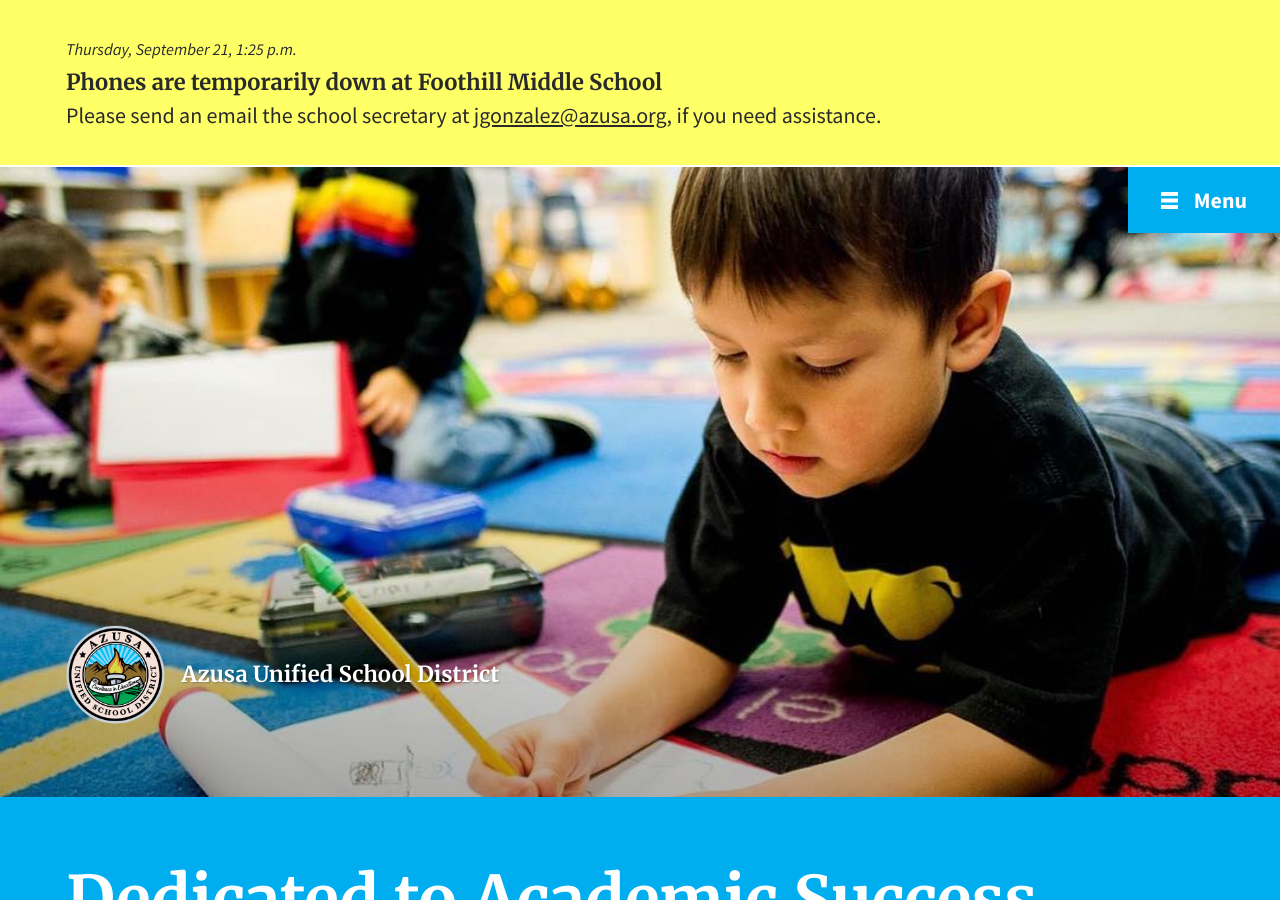
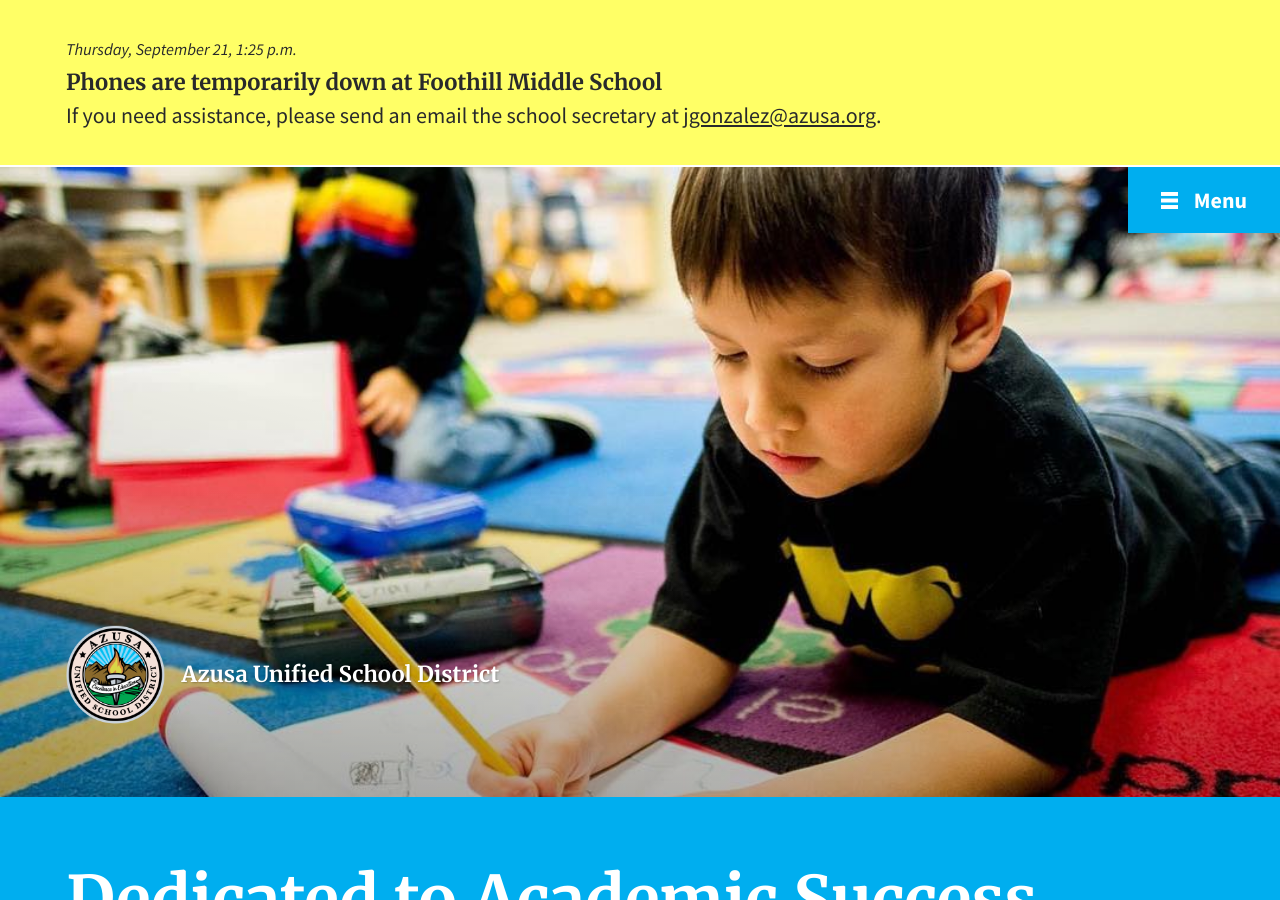
Before and after one commit to jimthoburn/district, a Jekyll site: the page built from index.markdown, in a window 1280 px wide and 900 px high. Built offline with Jekyll 4.4.1, drawn with Linux system fonts in a browser that asks for light colours; comment, search, counter and statistics services are not loaded.

Commit message:
Tweak notice text.

```diff
--- a/_layouts/default.html
+++ b/_layouts/default.html
@@ -31,7 +31,7 @@
     <div>
       <p class="note">Thursday, September 21, 1:25 p.m.</p>
       <h1>Phones are temporarily down at Foothill Middle School</h1>
-      <p>Please send an email the school secretary at <a href="jgonzalez@azusa.org">jgonzalez@azusa.org</a>, if you need assistance.</p>
+      <p>If you need assistance, please send an email the school secretary at <a href="jgonzalez@azusa.org">jgonzalez@azusa.org</a>.</p>
     </div>
   </section>
 
```
